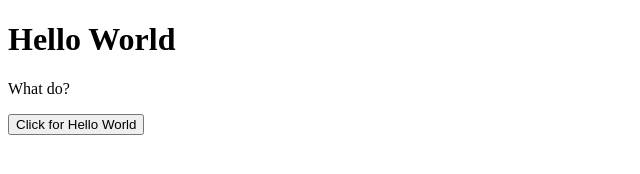
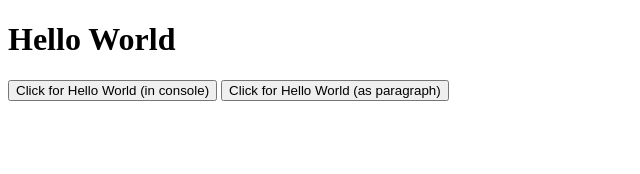
Before and after one commit to CoconutTank/coconuttank.github.io, a plain HTML site: page index.html in a window 1280 px wide. Shown: the whole page, without its empty margins (0-640 px from the left). Drawn offline with Linux system fonts and the light colour scheme.

Commit message:
Update index.html
Added another button.

```diff
--- a/index.html
+++ b/index.html
@@ -1,11 +1,10 @@
 <!DOCTYPE html>
 <html>
 <title>And a wandering we go...</title>
-<script src="js/dice_functions.js" defer>
-</script>
+<script src="js/dice_functions.js" defer></script>
 <body>
-<h1>Hello World</h1>
-<p>What do?</p>
-<p><button id="hello_world_button">Click for Hello World</button></p>
+  <h1>Hello World</h1>
+  <button id="hello_world_button">Click for Hello World (in console)</button>
+  <button id="paragraph_button">Click for Hello World (as paragraph)</button>
 </body>
 </html>
```
